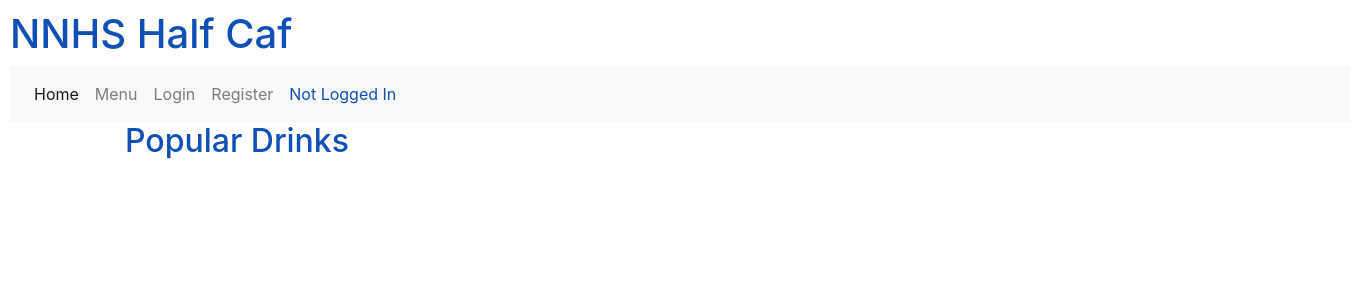
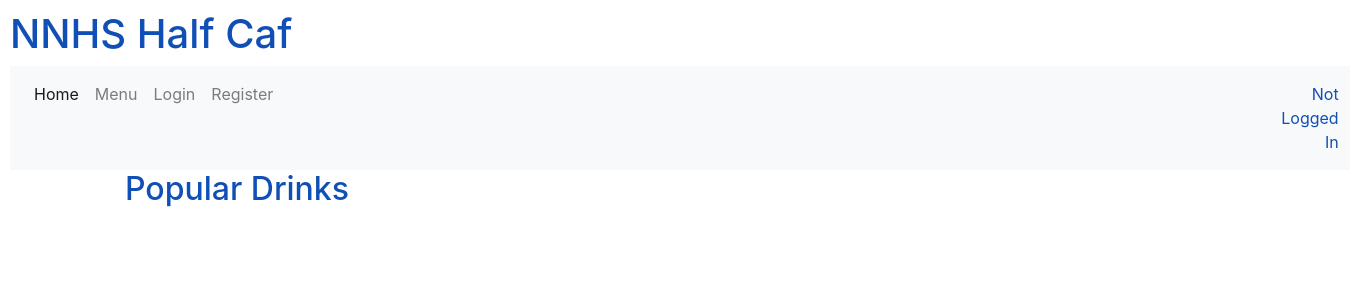
Before and after one commit to nnhsse202122/half-caf-app-2022, a Python web app: template Web-App/app/templates/home.html in a window 1360 px wide. Shown: the top 300 px of the page. Run offline with Jinja, Linux system fonts and the light colour scheme; the template is opened without the code that fills it, so the values that code supplies are empty; some libraries are stand-ins or nearby versions.

Commit message:
edited HTML page to format username  in nav bar

```diff
--- a/Web-App/app/templates/layout.html
+++ b/Web-App/app/templates/layout.html
@@ -17,10 +17,11 @@
         a{color: #ff9138;
             }
 
-        .new{
+        #newItem{
           color: #104fb5;
-          margin: 8px;
-          float: right;
+          padding-left: 125vh;
+          align-items: right;
+          text-align: right;
 
         }
         </style>
@@ -71,10 +72,10 @@
 
 
                 {% if current_user.is_authenticated %}
-                <div class = "new"> {{current_user.username}} </div>
+                <li class = "nav-link" id = "newItem"> {{current_user.username}} </li>
 
                 {% else %}
-                <div class = "new"> Not Logged In </div>
+                <div class = "nav-link" id="newItem"> Not Logged In </div>
                 {%endif%}
 
                 <!-- {% if current_user.is_authenticated %}
```
